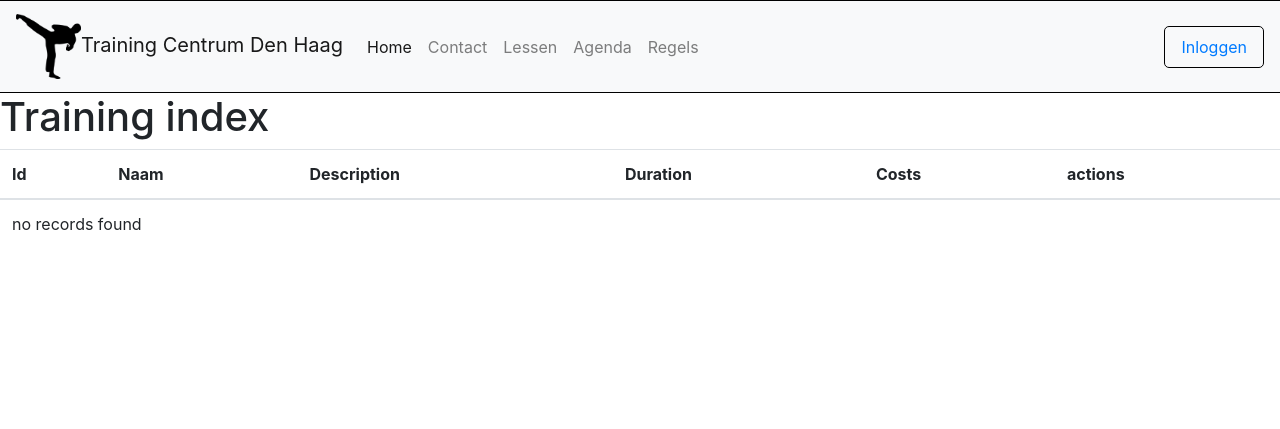
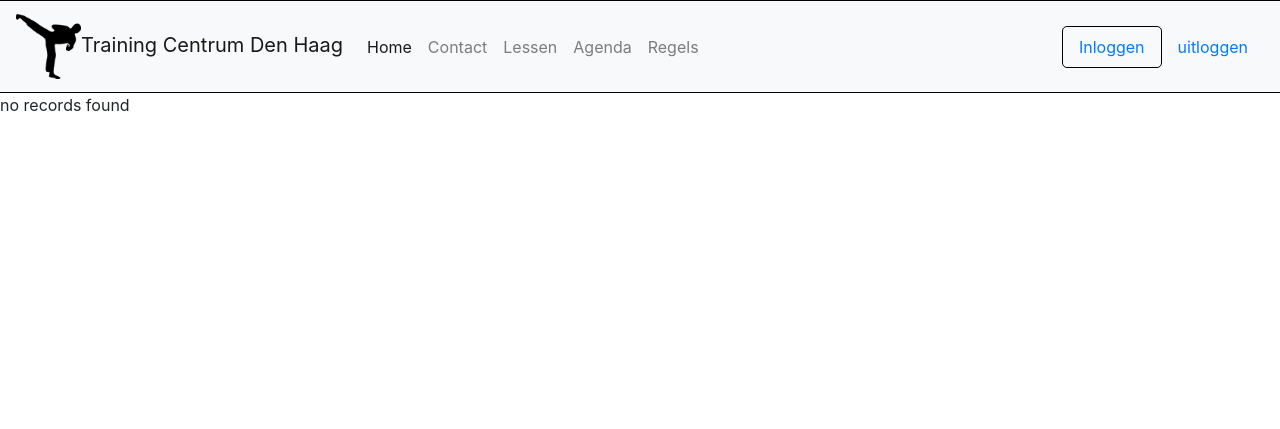
Before and after one commit to DelanivanderZwan/training_factory, a Symfony app: template templates/training/index.html.twig in a window 1280 px wide. Shown: the top 429 px of the page. Run offline with Twig, Linux system fonts and the light colour scheme; the template is opened without the code that fills it, so the values that code supplies are empty; some libraries are stand-ins or nearby versions.

```diff
--- a/src/Controller/TrainingController.php
+++ b/src/Controller/TrainingController.php
@@ -20,7 +20,9 @@ class TrainingController extends AbstractController
      */
     public function index(TrainingRepository $trainingRepository): Response
     {
+        $posts = $this->getDoctrine()->getRepository('App:Training')->findAll();
         return $this->render('training/index.html.twig', [
+            'posts' => $posts,
             'trainings' => $trainingRepository->findAll(),
         ]);
     }
--- a/templates/base.html.twig
+++ b/templates/base.html.twig
@@ -24,6 +24,9 @@
     </div>
     <div class="login">
         <a class="nav-item nav-link" href="{{ path ('app_login') }}">Inloggen</a>
+    </div>
+    <div class="logout">
+        <a class="nav-item nav-link" style="float: right" href="{{ path ('app_logout') }}">uitloggen</a>
     </div>
     </nav>
 
--- a/templates/training/index.html.twig
+++ b/templates/training/index.html.twig
@@ -3,39 +3,22 @@
 {% block title %}Training index{% endblock %}
 
 {% block index %}
-    <h1>Training index</h1>
-
-    <table class="table">
-        <thead>
-            <tr>
-                <th>Id</th>
-                <th>Naam</th>
-                <th>Description</th>
-                <th>Duration</th>
-                <th>Costs</th>
-                <th>actions</th>
-            </tr>
-        </thead>
-        <tbody>
-        {% for training in trainings %}
-            <tr>
-                <td>{{ training.id }}</td>
-                <td>{{ training.naam }}</td>
-                <td>{{ training.description }}</td>
-                <td>{{ training.duration }}</td>
-                <td>{{ training.costs }}</td>
-                <td>
+    {% for post in posts %}
+    <div class="card" style="width: 18rem; float: left; height: 390px">
+        <img src="images/{{ post.naam }}.jpg" class="card-img-top" alt="..." style="height: 200px">
+        <div class="card-body">
+            <h5 class="card-title">{{ post.naam }}</h5>
+            <p class="card-text">{{ post.description }} <br> {{ post.duration }} min <br> &euro;{{ post.costs }} </p>
+            <a class="btn btn-info" href="#" role="button">Edit</a>
+        </div>
+    </div>
                     <a href="{{ path('training_show', {'id': training.id}) }}">show</a>
                     <a href="{{ path('training_edit', {'id': training.id}) }}">edit</a>
-                </td>
-            </tr>
         {% else %}
             <tr>
                 <td colspan="6">no records found</td>
             </tr>
         {% endfor %}
-        </tbody>
-    </table>
 
     {% if is_granted('ROLE_ADMIN') %}
     <a href="{{ path('training_new') }}">Create new</a>
```
